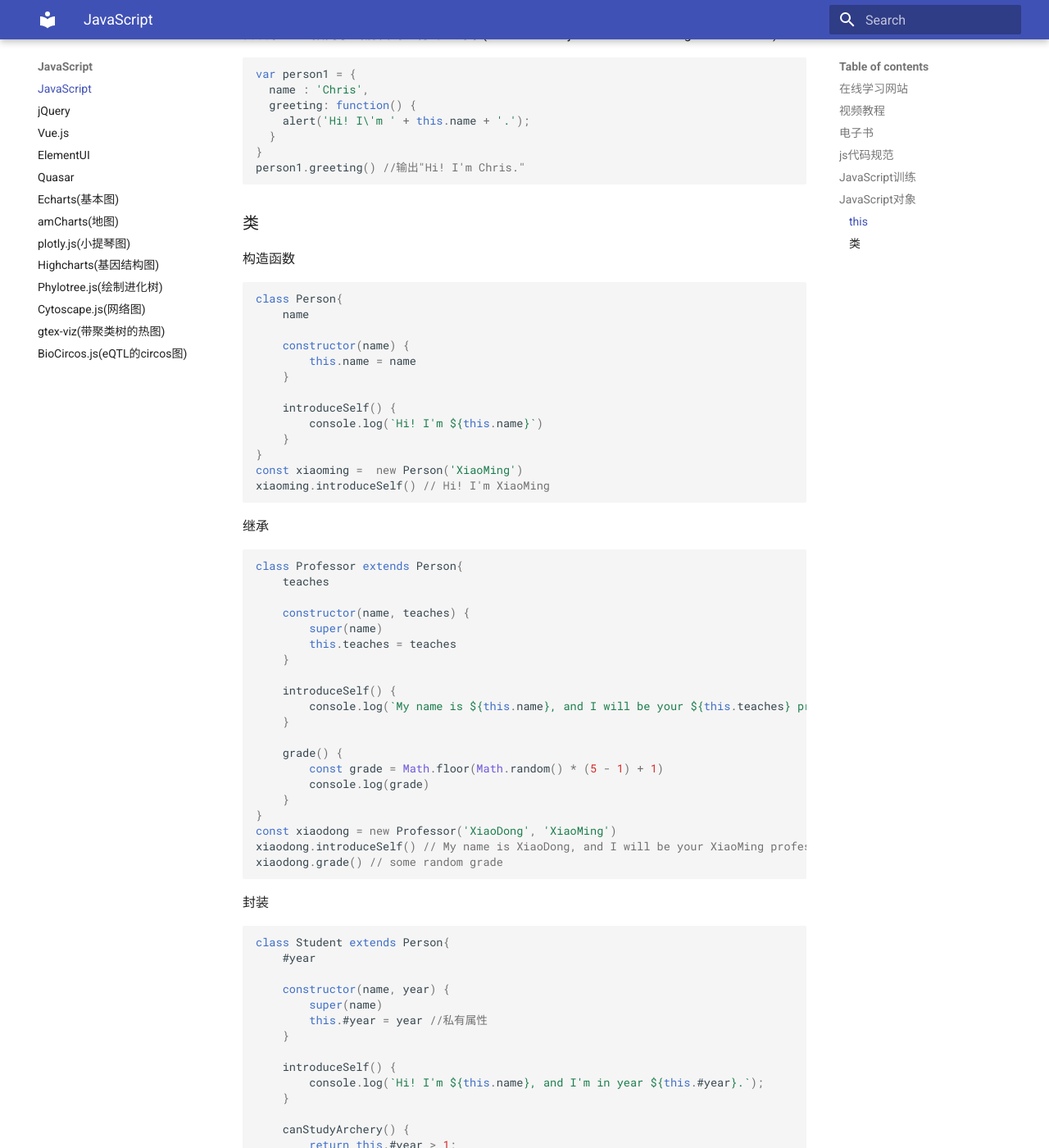
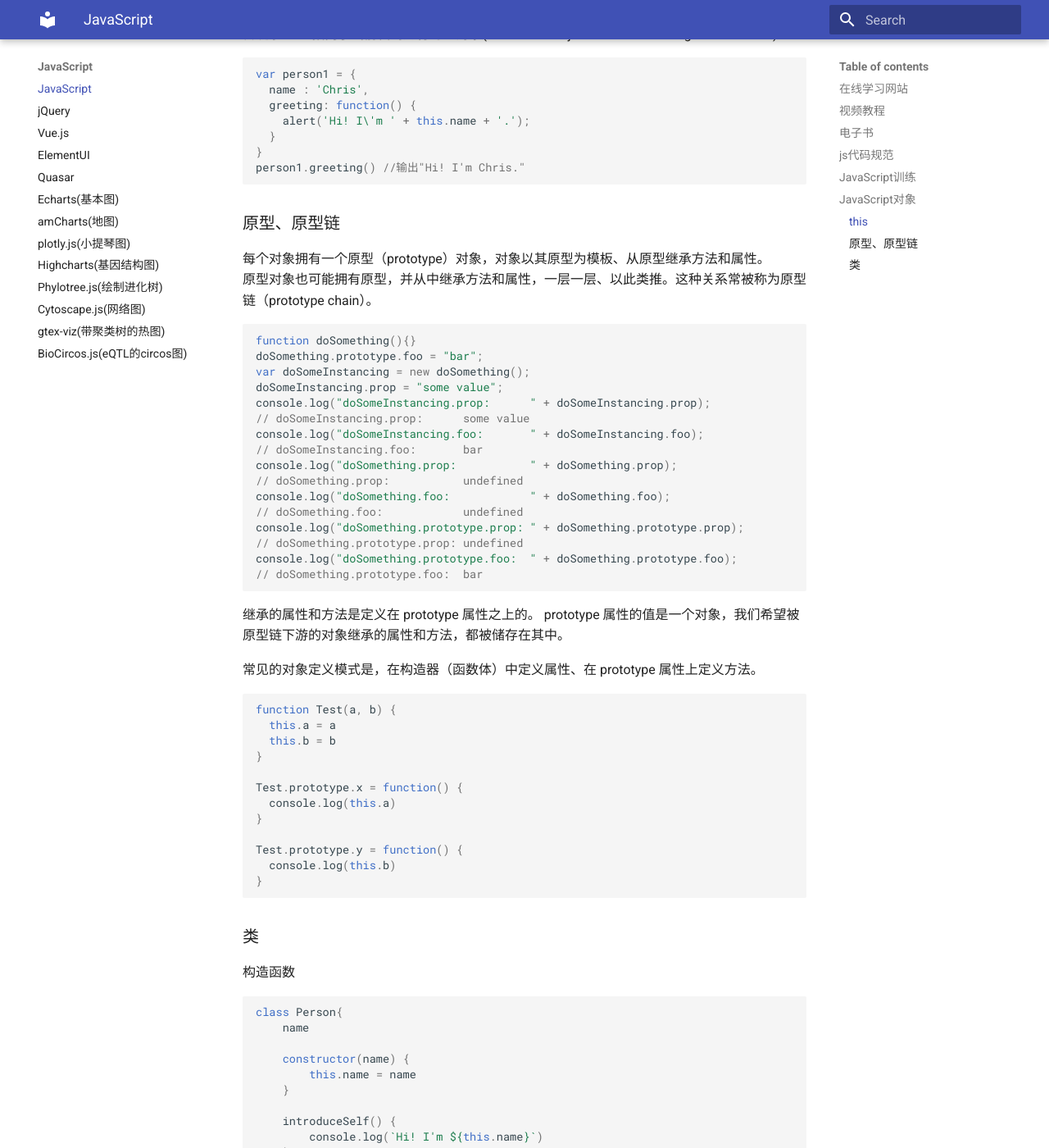
Before and after one commit to hzauwang/web-learn-v2, an MkDocs documentation site: the page built from docs/js/js.md, in a window 1280 px wide and 1400 px high, scrolled down 946 px. Shown: the whole window at 82% size. Built offline with MkDocs 1.6.1 and Material for MkDocs 9.7.7, drawn with Linux system fonts in a browser that asks for light colours.

Commit message:
Update js.md

````diff
--- a/docs/js/js.md
+++ b/docs/js/js.md
@@ -33,6 +33,48 @@ var person1 = {
   }
 }
 person1.greeting() //输出"Hi! I'm Chris."
+```
+
+### 原型、原型链
+
+每个对象拥有一个原型（prototype）对象，对象以其原型为模板、从原型继承方法和属性。
+原型对象也可能拥有原型，并从中继承方法和属性，一层一层、以此类推。这种关系常被称为原型链（prototype chain）。
+```js
+function doSomething(){}
+doSomething.prototype.foo = "bar";
+var doSomeInstancing = new doSomething();
+doSomeInstancing.prop = "some value";
+console.log("doSomeInstancing.prop:      " + doSomeInstancing.prop);
+// doSomeInstancing.prop:      some value
+console.log("doSomeInstancing.foo:       " + doSomeInstancing.foo);
+// doSomeInstancing.foo:       bar
+console.log("doSomething.prop:           " + doSomething.prop);
+// doSomething.prop:           undefined
+console.log("doSomething.foo:            " + doSomething.foo);
+// doSomething.foo:            undefined
+console.log("doSomething.prototype.prop: " + doSomething.prototype.prop);
+// doSomething.prototype.prop: undefined
+console.log("doSomething.prototype.foo:  " + doSomething.prototype.foo);
+// doSomething.prototype.foo:  bar
+```
+继承的属性和方法是定义在 prototype 属性之上的。
+prototype 属性的值是一个对象，我们希望被原型链下游的对象继承的属性和方法，都被储存在其中。
+
+
+常见的对象定义模式是，在构造器（函数体）中定义属性、在 prototype 属性上定义方法。
+```js
+function Test(a, b) {
+  this.a = a
+  this.b = b
+}
+
+Test.prototype.x = function() {
+  console.log(this.a)
+}
+
+Test.prototype.y = function() {
+  console.log(this.b)
+}
 ```
 
 ### 类
````
